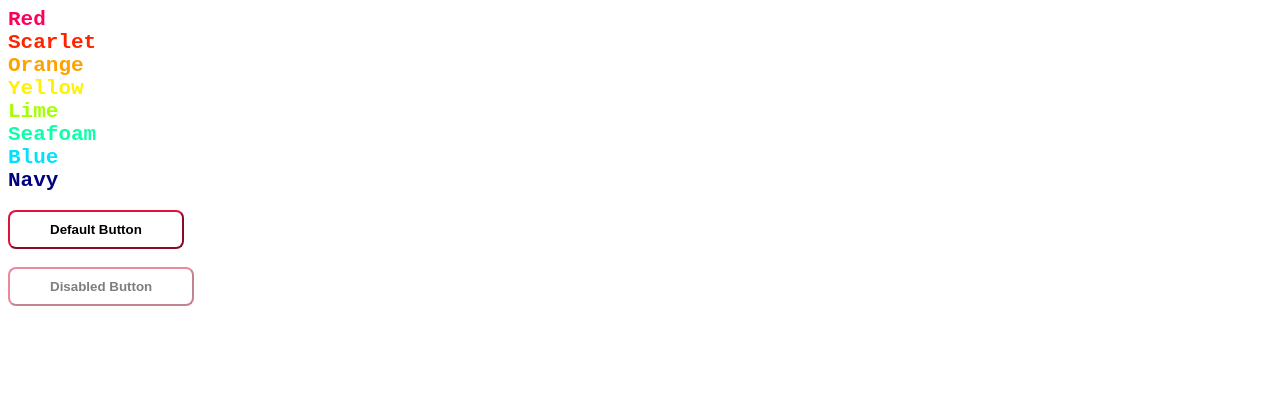
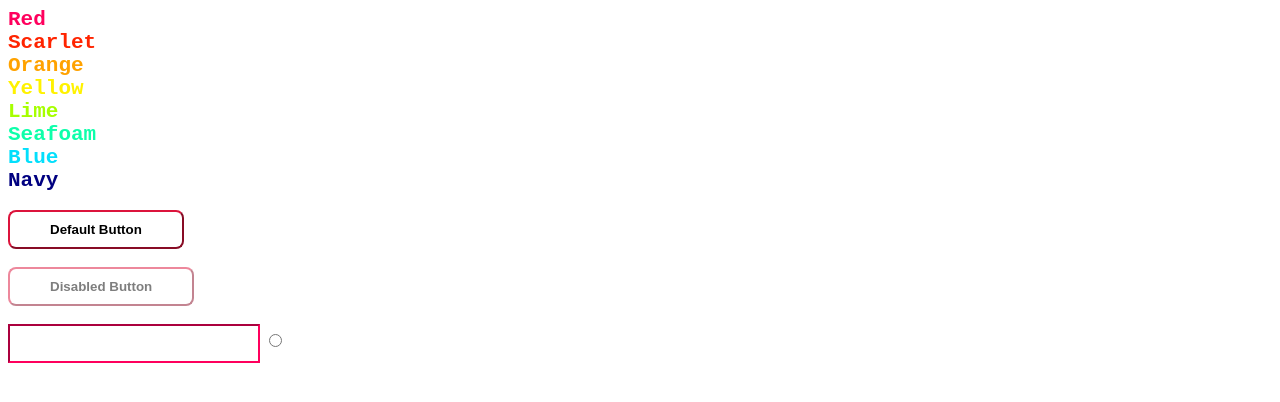
Before and after one commit to AwesomePotatoCodes/PotatoThemeCSS, a plain HTML site: page index.html in a window 1280 px wide. Shown: the part 92-494 px from the top of the page. Drawn offline with Linux system fonts and the light colour scheme.

Commit message:
Update index.html

```diff
--- a/index.html
+++ b/index.html
@@ -19,5 +19,7 @@
     <br>
     <button class="disabled button">Disabled Button</button><br>
     <br>
+    <input type="text" class="input">
+    <input type="radio" class="input">
   </body>
 </html>
```
